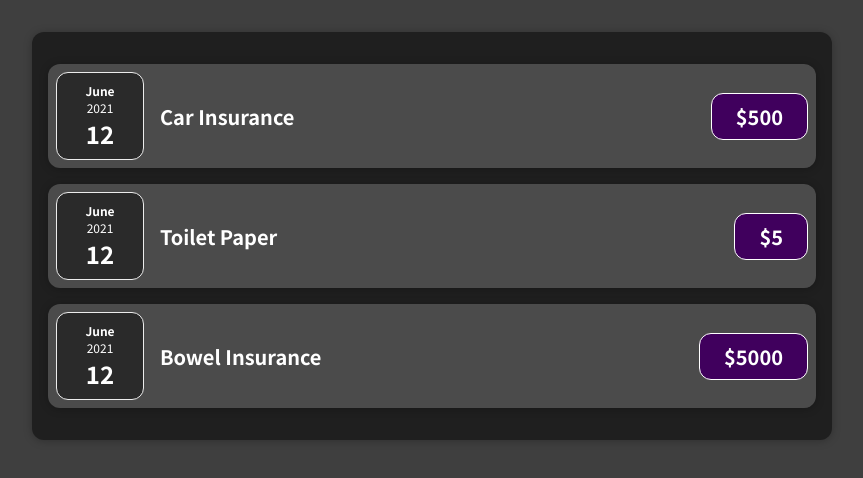
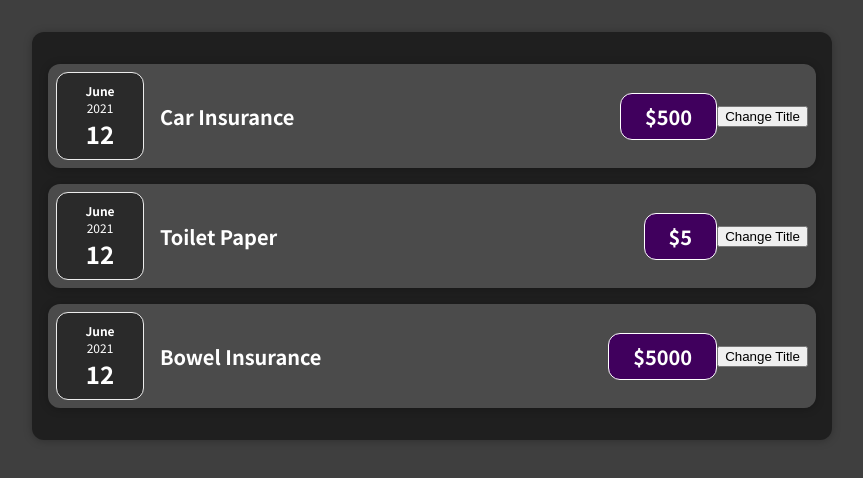
Before and after one commit to GWphua/Mavericks-Training-Frontend, a React (Create React App) app: page / in a window 1280 px wide. Shown: the top 478 px of the page, without its empty margins (208-1071 px from the left). Built offline with nearby package versions, Linux system fonts and the light colour scheme.

Commit message:
Add hooks

```diff
--- a/src/App.js
+++ b/src/App.js
@@ -1,4 +1,4 @@
-import Expenses from "./components/Expenses";
+import Expenses from "./components/Expenses/Expenses";
 
 function App() {
   const expenses = [
--- a/src/components/ExpenseItem.js
+++ b/src/components/Expenses/ExpenseItem.js
@@ -1,17 +1,26 @@
 import "./ExpenseItem.css";
-import Card from "./Card";
+import Card from "../UI/Card";
 import ExpenseDate from "./ExpenseDate";
+import { useState } from "react";
 
 function ExpenseItem(props) {
-  console.log(props);
+  const [title, setTitle] = useState(props.title);
+
+  const clickHandler = () => {
+    setTitle('Updated!');
+    console.log(title);
+  }
+
   return (
     <Card className="expense-item">
       <ExpenseDate date={props.date} />
       <div className="expense-item__description">
-        <h2>{props.title}</h2>
+        <h2>{title}</h2>
         <div className="expense-item__price">${props.amount}</div>
       </div>
+      <button onClick={clickHandler}>Change Title</button>
     </Card>
+
   );
 }
 
--- a/src/components/Expenses.js
+++ b/src/components/Expenses/Expenses.js
@@ -1,6 +1,6 @@
 import "./Expenses.css";
 import ExpenseItem from "./ExpenseItem";
-import Card from "./Card";
+import Card from "../UI/Card";
 
 function Expenses(props) {
   console.log(props);
```
Also changed, not shown: src/components/Expenses/ExpenseDate.css (renamed from src/components/ExpenseDate.css), src/components/Expenses/ExpenseDate.js (renamed from src/components/ExpenseDate.js), src/components/Expenses/ExpenseItem.css (renamed from src/components/ExpenseItem.css), src/components/Expenses/Expenses.css (renamed from src/components/Expenses.css), src/components/UI/Card.css (renamed from src/components/Card.css), src/components/UI/Card.js (renamed from src/components/Card.js).
